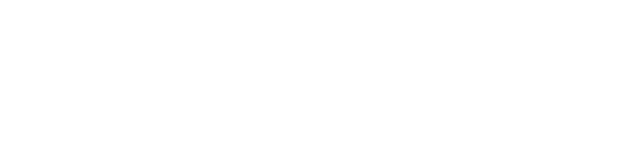
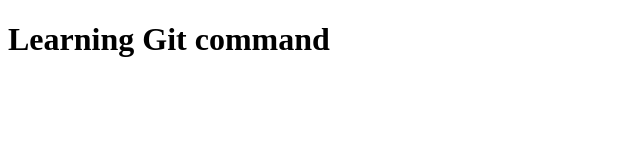
Before and after one commit to Charu-30/Another_one, a plain HTML site: page index.html in a window 1280 px wide. Shown: the whole page, without its empty margins (0-640 px from the left). Drawn offline with Linux system fonts and the light colour scheme.

Commit message:
Added new header

```diff
--- a/index.html
+++ b/index.html
@@ -6,6 +6,6 @@
     <title>Document</title>
 </head>
 <body>
-
+    <h1>Learning Git command</h1>
 </body>
 </html>
```
